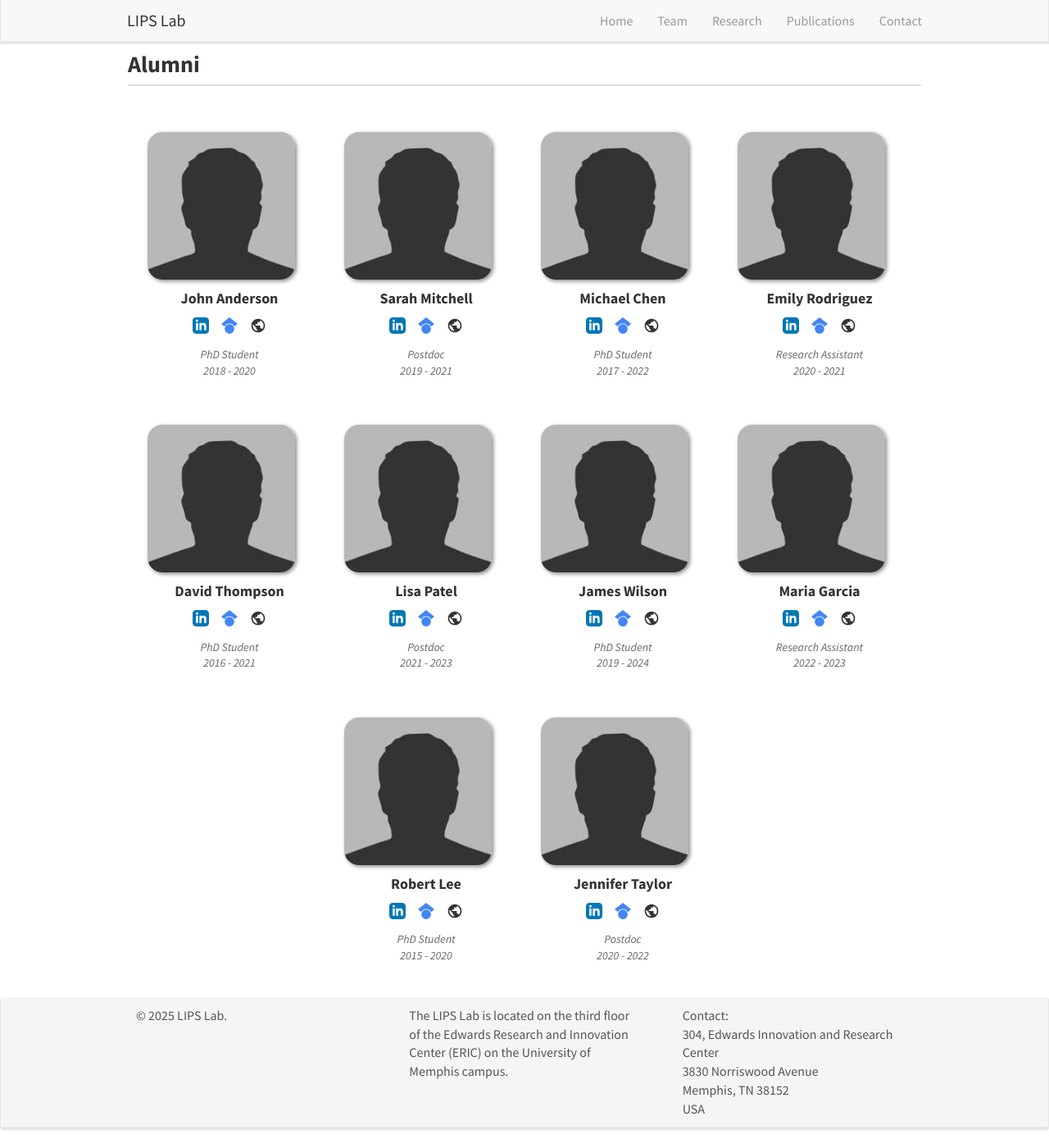
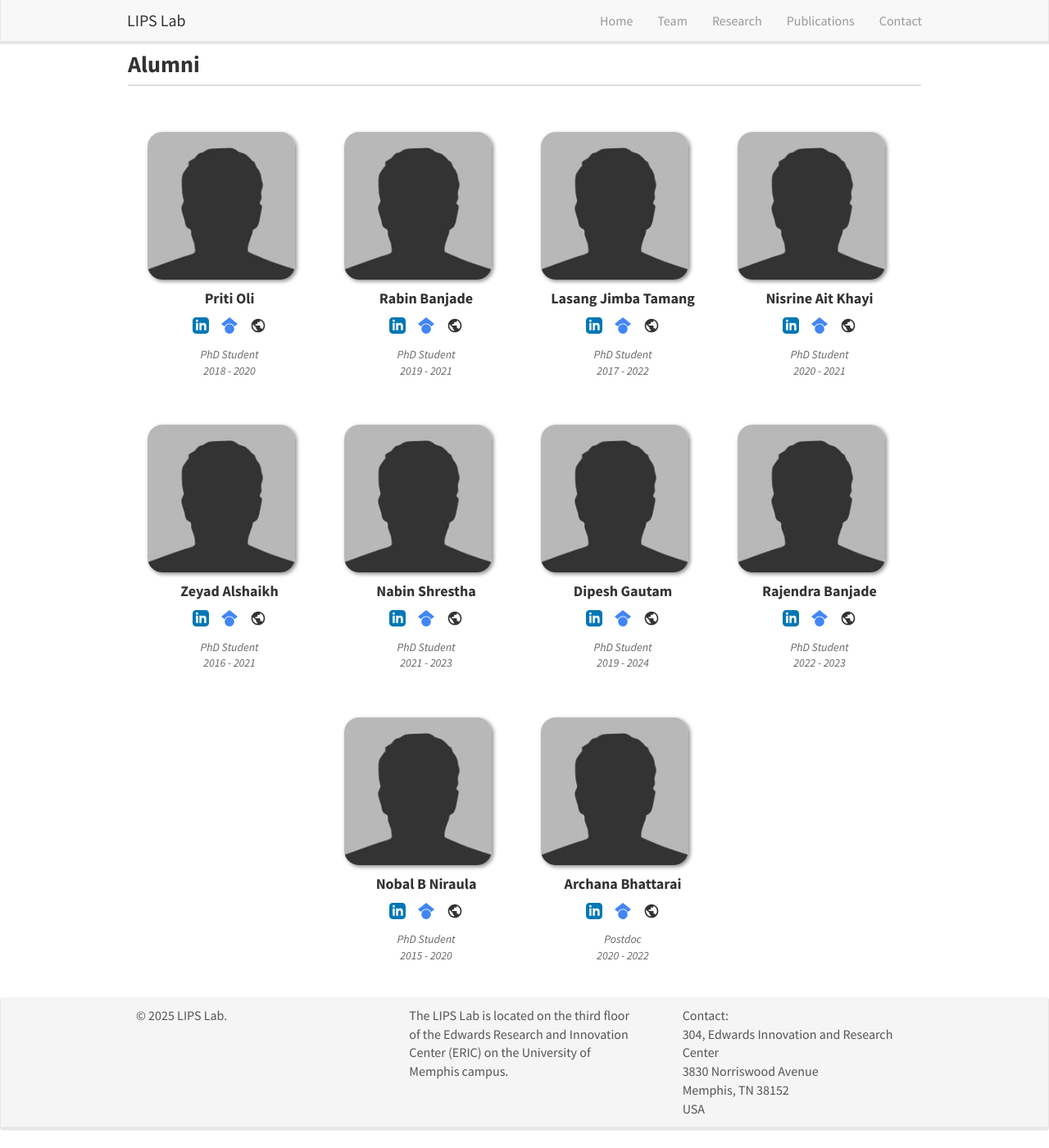
Before and after one commit to jeevanchaps/labwebsite-test, a Jekyll site: the page built from _pages/team.md, in a window 1280 px wide and 1400 px high, scrolled down 824 px. Shown: the whole window at 82% size. Built offline with Jekyll 4.4.1, drawn with Linux system fonts in a browser that asks for light colours; nearby versions of some CDN libraries.

Commit message:
team member update

```diff
--- a/_data/alumni_members.yml
+++ b/_data/alumni_members.yml
@@ -1,58 +1,58 @@
-- name: John Anderson
+- name: Priti Oli
   photo: bio-photo.jpg
   duration: 2018 - 2020
   info: PhD Student
-  email: janderson@memphis.edu
+  email:
   linkedin: "#"
   scholar: "#"
   website: "#"
 
-- name: Sarah Mitchell
+- name: Rabin Banjade
   photo: bio-photo.jpg
-  info: Postdoc
+  info: PhD Student
   duration: 2019 - 2021
-  email: smitchell@memphis.edu
+  email:
   linkedin: "#"
   scholar: "#"
   website: "#"
 
-- name: Michael Chen
+- name: Lasang Jimba Tamang
   photo: bio-photo.jpg
   info: PhD Student
   duration: 2017 - 2022
-  email: mchen@memphis.edu
+  email:
   linkedin: "#"
   scholar: "#"
   website: "#"
 
-- name: Emily Rodriguez
+- name: Nisrine Ait Khayi
   photo: bio-photo.jpg
-  info: Research Assistant
+  info: PhD Student
   duration: 2020 - 2021
-  email: erodriguez@memphis.edu
+  email:
   linkedin: "#"
   scholar: "#"
   website: "#"
 
-- name: David Thompson
+- name: Zeyad Alshaikh
   photo: bio-photo.jpg
   info: PhD Student
   duration: 2016 - 2021
-  email: dthompson@memphis.edu
+  email:
   linkedin: "#"
   scholar: "#"
   website: "#"
 
-- name: Lisa Patel
+- name: Nabin Shrestha
   photo: bio-photo.jpg
-  info: Postdoc
+  info: PhD Student
   duration: 2021 - 2023
-  email: lpatel@memphis.edu
+  email:
   linkedin: "#"
   scholar: "#"
   website: "#"
 
-- name: James Wilson
+- name: Dipesh Gautam
   photo: bio-photo.jpg
   info: PhD Student
   duration: 2019 - 2024
@@ -61,29 +61,29 @@
   scholar: "#"
   website: "#"
 
-- name: Maria Garcia
+- name: Rajendra Banjade
   photo: bio-photo.jpg
-  info: Research Assistant
+  info: PhD Student
   duration: 2022 - 2023
-  email: mgarcia@memphis.edu
+  email:
   linkedin: "#"
   scholar: "#"
   website: "#"
 
-- name: Robert Lee
+- name: Nobal B Niraula
   photo: bio-photo.jpg
   info: PhD Student
   duration: 2015 - 2020
-  email: rlee@memphis.edu
+  email:
   linkedin: "#"
   scholar: "#"
   website: "#"
 
-- name: Jennifer Taylor
+- name: Archana Bhattarai
   photo: bio-photo.jpg
   info: Postdoc
   duration: 2020 - 2022
-  email: jtaylor@memphis.edu
+  email:
   linkedin: "#"
   scholar: "#"
   website: "#"
```
